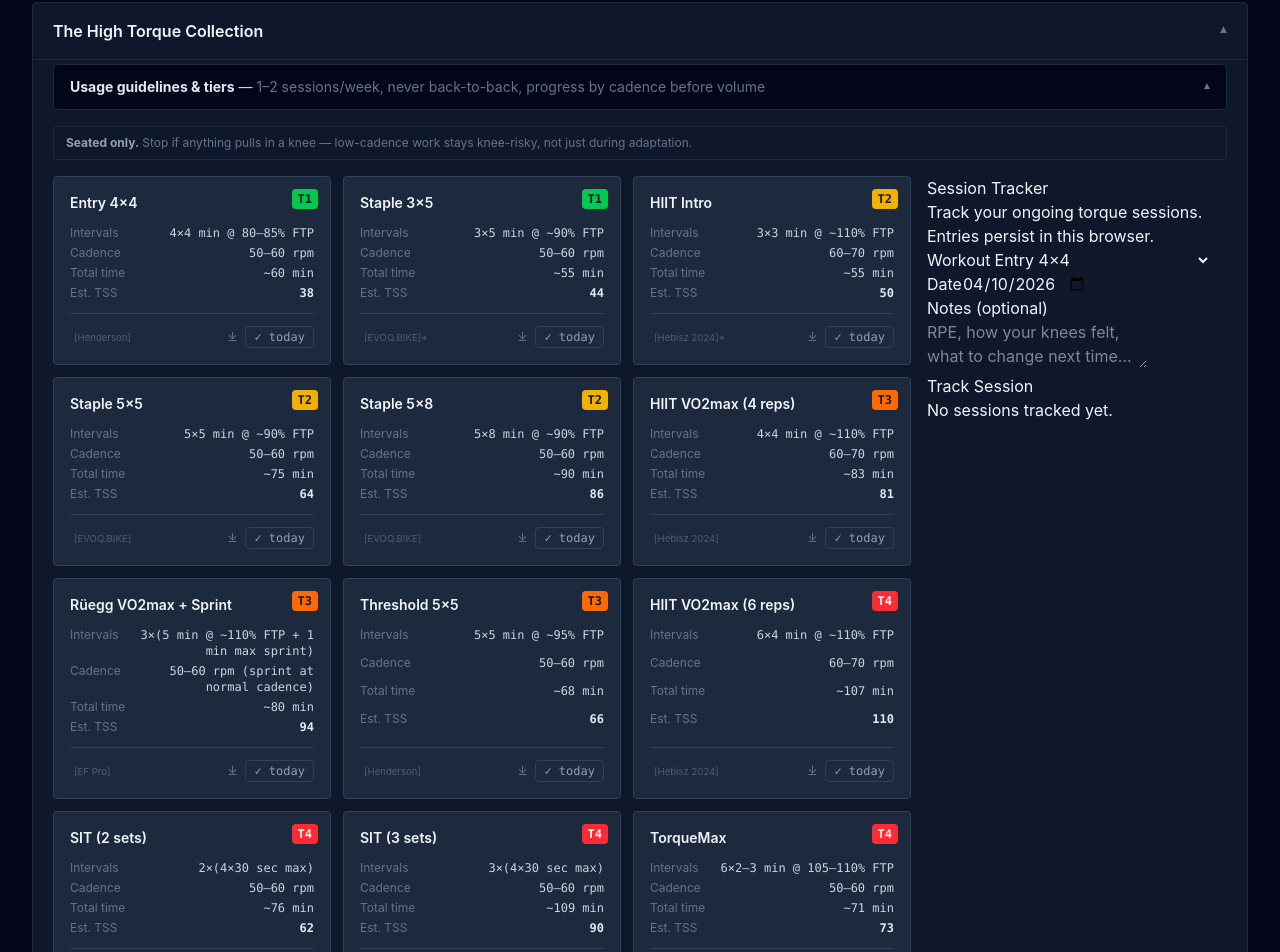
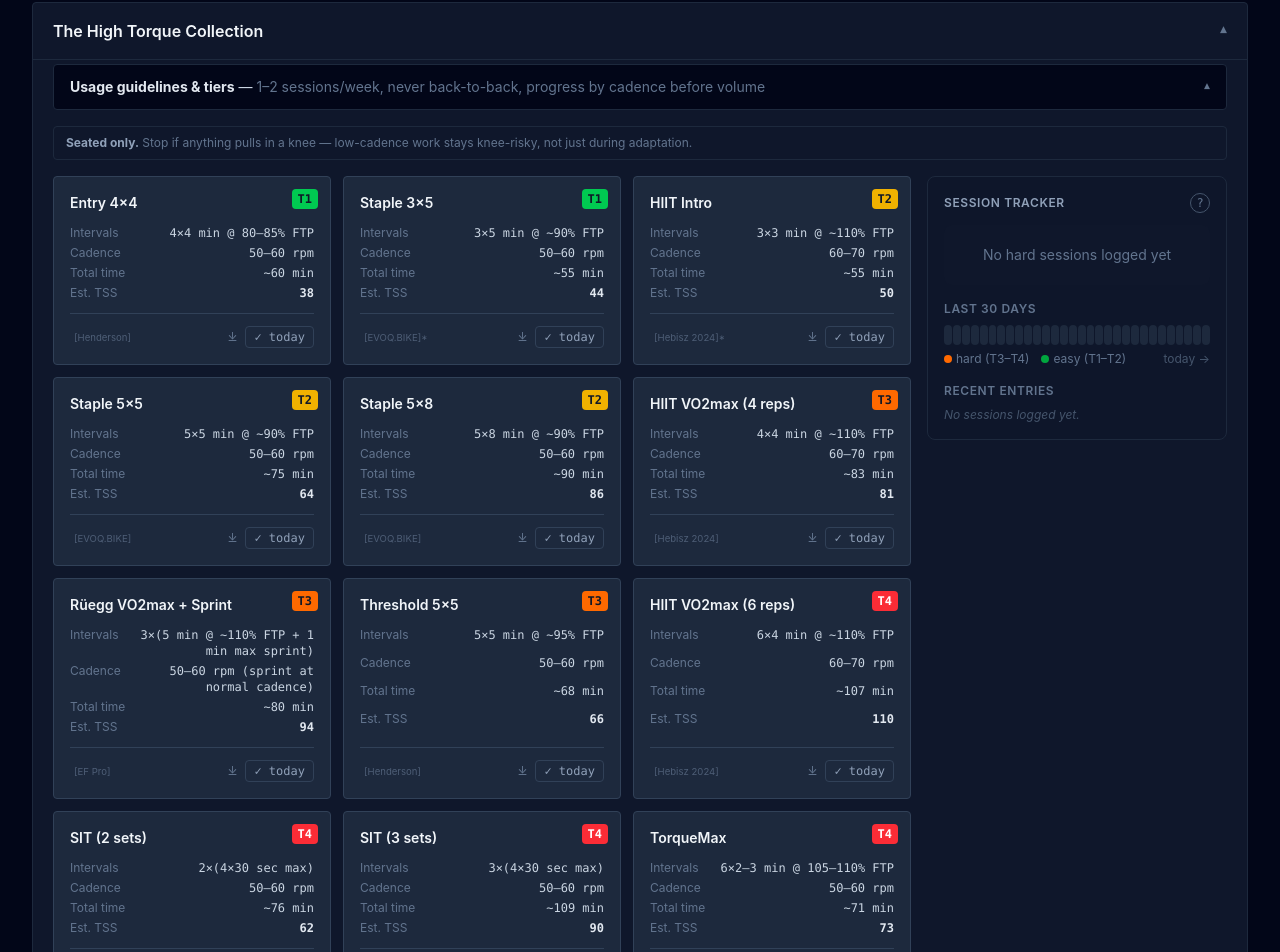
Before and after one commit to tomjelen/high-torque-training, a React (Vite) app in the folder site/: page / in a window 1280 px wide. Shown: the part 978-1930 px from the top of the page. Built offline with nearby package versions, Linux system fonts and the light colour scheme.

Commit message:
redesign phase 5 - session tracker

```diff
--- a/site/src/components/CollectionPanel.tsx
+++ b/site/src/components/CollectionPanel.tsx
@@ -21,12 +21,10 @@ export default function CollectionPanel({ state, setState }: Props) {
   }
 
   function handleDidThis(workoutId: string) {
-    const now = new Date()
-    const ymd = `${now.getFullYear()}-${String(now.getMonth() + 1).padStart(2, '0')}-${String(now.getDate()).padStart(2, '0')}`
     const entry: LogEntry = {
       id: `log-${Date.now()}-${Math.random().toString(36).slice(2, 8)}`,
       workoutId,
-      timestamp: new Date(ymd).toISOString(),
+      timestamp: new Date().toISOString(),
     }
     setState((prev) => ({ ...prev, log: [...prev.log, entry] }))
   }
@@ -57,7 +55,7 @@ export default function CollectionPanel({ state, setState }: Props) {
         </div>
 
         <aside>
-          <SessionTracker state={state} setState={setState} />
+          <SessionTracker state={state} />
         </aside>
       </div>
     </Panel>
--- /dev/null
+++ b/site/src/components/PrivacyPopover.tsx
@@ -0,0 +1,50 @@
+import { useState, useEffect, useRef } from 'react'
+
+export default function PrivacyPopover() {
+  const [open, setOpen] = useState(false)
+  const ref = useRef<HTMLDivElement>(null)
+
+  useEffect(() => {
+    if (!open) return
+    function handleClick(e: MouseEvent) {
+      if (ref.current && !ref.current.contains(e.target as Node)) {
+        setOpen(false)
+      }
+    }
+    document.addEventListener('mousedown', handleClick)
+    return () => document.removeEventListener('mousedown', handleClick)
+  }, [open])
+
+  return (
+    <div ref={ref} className="relative">
+      <button
+        type="button"
+        onClick={() => setOpen((o) => !o)}
+        className="w-5 h-5 rounded-full border border-slate-600 text-slate-500 hover:text-slate-300 hover:border-slate-400 text-xs font-mono leading-none flex items-center justify-center"
+        aria-label="Privacy info"
+      >
+        ?
+      </button>
+      {open && (
+        <div className="absolute right-0 top-7 w-72 bg-slate-800 border border-slate-700 rounded-lg p-4 shadow-xl z-20 text-sm text-slate-300 space-y-3">
+          <p>
+            Your session log lives in <strong className="text-slate-100">this browser only</strong>.
+            No account, no server — I don't want to run (or pay for) a backend, and nobody should
+            need to identify themselves to use this site.
+          </p>
+          <p className="text-slate-400">
+            Practical consequence: log on the device you check the tracker from. If you log on the
+            phone after a ride and then open the site on a laptop, the laptop won't see those entries.
+          </p>
+          <button
+            type="button"
+            onClick={() => setOpen(false)}
+            className="text-xs text-slate-500 hover:text-slate-300"
+          >
+            Close
+          </button>
+        </div>
+      )}
+    </div>
+  )
+}
--- a/site/src/components/SessionTracker.tsx
+++ b/site/src/components/SessionTracker.tsx
@@ -1,168 +1,87 @@
-import { useMemo, useState } from 'react'
-import { TIERS } from '../data'
-import type { AppState, LogEntry, Tier, Workout } from '../types'
+import { useMemo } from 'react'
+import { COLLECTION_WORKOUTS } from '../data'
+import TrackerCounter from './TrackerCounter'
+import TrackerStrip from './TrackerStrip'
+import TrackerLog from './TrackerLog'
+import PrivacyPopover from './PrivacyPopover'
+import type { AnnotatedEntry } from './TrackerLog'
+import type { AppState } from '../types'
 
 interface Props {
   state: AppState
-  setState: React.Dispatch<React.SetStateAction<AppState>>
 }
 
-interface WorkoutIndex {
-  workout: Workout
-  tier: Tier
+// Module-level: COLLECTION_WORKOUTS is a static constant, no need to recompute per mount
+const WORKOUT_META = new Map<string, { tier: number; name: string }>(
+  COLLECTION_WORKOUTS.map((w) => [w.id, { tier: w.tier ?? 0, name: w.name }]),
+)
+
+function isHardWorkout(workoutId: string): boolean {
+  return (WORKOUT_META.get(workoutId)?.tier ?? 0) >= 3
 }
 
-function buildWorkoutIndex(): Map<string, WorkoutIndex> {
-  const map = new Map<string, WorkoutIndex>()
-  for (const tier of TIERS) {
-    for (const workout of tier.workouts) {
-      map.set(workout.id, { workout, tier })
-    }
-  }
-  return map
+function roundHalfDay(days: number): number {
+  return Math.round(days * 2) / 2
 }
 
-function todayIso() {
-  const now = new Date()
-  const y = now.getFullYear()
-  const m = String(now.getMonth() + 1).padStart(2, '0')
-  const d = String(now.getDate()).padStart(2, '0')
-  return `${y}-${m}-${d}`
+function formatDateLabel(isoTimestamp: string): string {
+  const [y, m, d] = isoTimestamp.slice(0, 10).split('-').map(Number)
+  return new Date(y, m - 1, d).toLocaleDateString(undefined, { month: 'short', day: 'numeric' })
 }
 
-function formatRelative(dateStr: string): string {
-  // Parse as local date (not UTC) to avoid timezone shifts on the date boundary
-  const [y, m, d] = dateStr.split('-').map(Number)
-  if (!y || !m || !d) return dateStr
-  const then = new Date(y, m - 1, d)
-  const now = new Date()
-  const today = new Date(now.getFullYear(), now.getMonth(), now.getDate())
-  const diffDays = Math.round((today.getTime() - then.getTime()) / (1000 * 60 * 60 * 24))
-  if (diffDays === 0) return 'Today'
-  if (diffDays === 1) return 'Yesterday'
-  if (diffDays > 1 && diffDays < 7) return `${diffDays} days ago`
-  return then.toLocaleDateString(undefined, { year: 'numeric', month: 'short', day: 'numeric' })
-}
-
-function newId() {
-  return `log-${Date.now()}-${Math.random().toString(36).slice(2, 8)}`
-}
-
-export default function SessionTracker({ state, setState }: Props) {
-  const workoutIndex = useMemo(buildWorkoutIndex, [])
-  const [workoutId, setWorkoutId] = useState<string>(() => TIERS[0]?.workouts[0]?.id ?? '')
-  const [date, setDate] = useState<string>(todayIso)
-  const [notes, setNotes] = useState<string>('')
-
-  const sortedEntries = useMemo(
-    () =>
-      [...state.log].sort((a, b) => {
-        if (a.timestamp !== b.timestamp) return a.timestamp < b.timestamp ? 1 : -1
-        return a.id < b.id ? 1 : -1
-      }),
+export default function SessionTracker({ state }: Props) {
+  const sortedLog = useMemo(
+    () => [...state.log].sort((a, b) => b.timestamp.localeCompare(a.timestamp)),
     [state.log],
   )
 
-  function handleTrack(e: React.FormEvent) {
-    e.preventDefault()
-    if (!workoutId || !date) return
-    const entry: LogEntry = {
-      id: newId(),
-      workoutId,
-      timestamp: new Date(date).toISOString(),
-      ...(notes.trim() ? { notes: notes.trim() } : {}),
+  const daysSinceLastHard = useMemo(() => {
+    const lastHard = sortedLog.find((e) => isHardWorkout(e.workoutId))
+    if (!lastHard) return null
+    const diffMs = Date.now() - new Date(lastHard.timestamp).getTime()
+    return roundHalfDay(diffMs / (1000 * 60 * 60 * 24))
+  }, [sortedLog])
+
+  const dayMap = useMemo(() => {
+    const map = new Map<string, 'hard' | 'easy'>()
+    for (const entry of sortedLog) {
+      const day = entry.timestamp.slice(0, 10)
+      const hard = isHardWorkout(entry.workoutId)
+      if (!map.has(day) || hard) map.set(day, hard ? 'hard' : 'easy')
     }
-    setState((prev) => ({ ...prev, log: [...prev.log, entry] }))
-    setNotes('')
-    setDate(todayIso())
-  }
+    return map
+  }, [sortedLog])
 
-  function handleDelete(id: string) {
-    const entry = state.log.find((e) => e.id === id)
-    const label = (entry && workoutIndex.get(entry.workoutId)?.workout.name) ?? 'this entry'
-    if (!window.confirm(`Delete entry for ${label}?`)) return
-    setState((prev) => ({ ...prev, log: prev.log.filter((e) => e.id !== id) }))
-  }
+  const annotatedEntries = useMemo((): AnnotatedEntry[] => {
+    return sortedLog.map((entry, i) => {
+      const prev = sortedLog[i + 1]
+      const gap = prev
+        ? roundHalfDay(
+            (new Date(entry.timestamp).getTime() - new Date(prev.timestamp).getTime()) /
+              (1000 * 60 * 60 * 24),
+          )
+        : null
+      return {
+        id: entry.id,
+        name: WORKOUT_META.get(entry.workoutId)?.name ?? entry.workoutId,
+        isHard: isHardWorkout(entry.workoutId),
+        dateLabel: formatDateLabel(entry.timestamp),
+        gap,
+      }
+    })
+  }, [sortedLog])
 
   return (
-    <section className="session-tracker">
-      <h2>Session Tracker</h2>
-      <p>Track your ongoing torque sessions. Entries persist in this browser.</p>
-
-      <form className="tracker-form" onSubmit={handleTrack}>
-        <div className="tracker-form-row">
-          <label>
-            Workout
-            <select value={workoutId} onChange={(e) => setWorkoutId(e.target.value)}>
-              {TIERS.map((tier) => (
-                <optgroup key={tier.number} label={`T${tier.number} — ${tier.name}`}>
-                  {tier.workouts.map((w) => (
-                    <option key={w.id} value={w.id}>
-                      {w.name}
-                    </option>
-                  ))}
-                </optgroup>
-              ))}
-            </select>
-          </label>
-          <label>
-            Date
-            <input
-              type="date"
-              value={date}
-              max={todayIso()}
-              onChange={(e) => setDate(e.target.value)}
-            />
-          </label>
-        </div>
-        <label>
-          Notes <span className="tracker-optional">(optional)</span>
-          <textarea
-            rows={2}
-            value={notes}
-            onChange={(e) => setNotes(e.target.value)}
-            placeholder="RPE, how your knees felt, what to change next time…"
-          />
-        </label>
-        <button type="submit">Track Session</button>
-      </form>
-
-      {sortedEntries.length === 0 ? (
-        <p className="tracker-empty">No sessions tracked yet.</p>
-      ) : (
-        <ul className="tracker-entries">
-          {sortedEntries.map((entry) => {
-            const info = workoutIndex.get(entry.workoutId)
-            return (
-              <li key={entry.id} className="tracker-entry">
-                <div className="tracker-entry-head">
-                  <span className="tracker-entry-date">{formatRelative(entry.timestamp.slice(0, 10))}</span>
-                  {info && (
-                    <span
-                      className="tier-badge"
-                      style={{ backgroundColor: info.tier.color }}
-                    >
-                      T{info.tier.number}
-                    </span>
-                  )}
-                  <span className="tracker-entry-name">
-                    {info?.workout.name ?? `Unknown workout (${entry.workoutId})`}
-                  </span>
-                  <button
-                    type="button"
-                    className="tracker-delete"
-                    onClick={() => handleDelete(entry.id)}
-                    aria-label="Delete entry"
-                  >
-                    ×
-                  </button>
-                </div>
-                {entry.notes && <p className="tracker-entry-notes">{entry.notes}</p>}
-              </li>
-            )
-          })}
-        </ul>
-      )}
-    </section>
+    <div className="bg-slate-900/50 border border-slate-800 rounded-lg p-4">
+      <div className="flex items-center justify-between mb-3">
+        <h2 className="text-xs font-semibold text-slate-400 uppercase tracking-wider m-0">
+          Session Tracker
+        </h2>
+        <PrivacyPopover />
+      </div>
+      <TrackerCounter daysSince={daysSinceLastHard} />
+      <TrackerStrip dayMap={dayMap} />
+      <TrackerLog entries={annotatedEntries} />
+    </div>
   )
 }
--- /dev/null
+++ b/site/src/components/TrackerCounter.tsx
@@ -0,0 +1,20 @@
+interface Props {
+  daysSince: number | null
+}
+
+export default function TrackerCounter({ daysSince }: Props) {
+  return (
+    <div className="bg-slate-900 rounded-lg px-4 py-5 text-center mb-4">
+      {daysSince === null ? (
+        <p className="text-slate-500 text-sm m-0">No hard sessions logged yet</p>
+      ) : (
+        <div>
+          <div className="text-4xl font-mono font-bold text-green-400 leading-none">
+            {daysSince % 1 === 0 ? daysSince : daysSince.toFixed(1)}
+          </div>
+          <div className="text-slate-400 text-xs mt-2">days since last HARD session</div>
+        </div>
+      )}
+    </div>
+  )
+}
--- /dev/null
+++ b/site/src/components/TrackerLog.tsx
@@ -0,0 +1,66 @@
+import { useState } from 'react'
+
+export interface AnnotatedEntry {
+  id: string
+  name: string
+  isHard: boolean
+  dateLabel: string
+  gap: number | null
+}
+
+const INITIAL_SHOW = 5
+
+function formatGap(days: number): string {
+  const val = days % 1 === 0 ? `${days}d` : `${days.toFixed(1)}d`
+  return `+${val}`
+}
+
+interface Props {
+  entries: AnnotatedEntry[]
+}
+
+export default function TrackerLog({ entries }: Props) {
+  const [showAll, setShowAll] = useState(false)
+
+  const visible = showAll ? entries : entries.slice(0, INITIAL_SHOW)
+  const hasMore = entries.length > INITIAL_SHOW
+
+  return (
+    <div>
+      <p className="text-xs font-semibold text-slate-500 uppercase tracking-wider mb-2 m-0">
+        Recent entries
+      </p>
+      {entries.length === 0 ? (
+        <p className="text-slate-600 text-xs italic m-0">No sessions logged yet.</p>
+      ) : (
+        <>
+          <ul className="space-y-2 m-0 p-0 list-none">
+            {visible.map(({ id, name, isHard, dateLabel, gap }) => (
+              <li key={id} className="flex items-baseline gap-2 text-xs">
+                <span
+                  className={`flex-shrink-0 w-2 h-2 rounded-full mt-0.5 ${
+                    isHard ? 'bg-orange-500' : 'bg-green-500'
+                  }`}
+                />
+                <span className="text-slate-500 flex-shrink-0 w-12">{dateLabel}</span>
+                <span className="text-slate-300 truncate flex-1 min-w-0">{name}</span>
+                {gap !== null && (
+                  <span className="text-slate-600 flex-shrink-0 font-mono">{formatGap(gap)}</span>
+                )}
+              </li>
+            ))}
+          </ul>
+          {hasMore && (
+            <button
+              type="button"
+              onClick={() => setShowAll((v) => !v)}
+              className="mt-3 text-xs text-slate-500 hover:text-slate-300"
+            >
+              {showAll ? '↑ show fewer' : `view full log → (${entries.length})`}
+            </button>
+          )}
+        </>
+      )}
+    </div>
+  )
+}
--- /dev/null
+++ b/site/src/components/TrackerStrip.tsx
@@ -0,0 +1,58 @@
+const DAYS = 30
+
+function getLast30Days(): string[] {
+  const days: string[] = []
+  const now = new Date()
+  for (let i = DAYS - 1; i >= 0; i--) {
+    const d = new Date(Date.UTC(now.getUTCFullYear(), now.getUTCMonth(), now.getUTCDate() - i))
+    days.push(d.toISOString().slice(0, 10))
+  }
+  return days
+}
+
+interface Props {
+  dayMap: Map<string, 'hard' | 'easy'>
+}
+
+export default function TrackerStrip({ dayMap }: Props) {
+  const days = getLast30Days()
+
+  return (
+    <div className="mb-4">
+      <p className="text-xs font-semibold text-slate-500 uppercase tracking-wider mb-2 m-0">
+        Last 30 days
+      </p>
+      <div className="flex gap-px" style={{ height: '20px' }}>
+        {days.map((day) => {
+          const kind = dayMap.get(day)
+          return (
+            <div
+              key={day}
+              className={`flex-1 rounded-sm ${
+                kind === 'hard'
+                  ? 'bg-orange-500'
+                  : kind === 'easy'
+                    ? 'bg-green-600'
+                    : 'bg-slate-800'
+              }`}
+              title={day}
+            />
+          )
+        })}
+      </div>
+      <div className="flex justify-between mt-1.5">
+        <div className="flex items-center gap-3 text-xs text-slate-500">
+          <span className="flex items-center gap-1">
+            <span className="inline-block w-2 h-2 rounded-sm bg-orange-500" />
+            hard (T3–T4)
+          </span>
+          <span className="flex items-center gap-1">
+            <span className="inline-block w-2 h-2 rounded-sm bg-green-600" />
+            easy (T1–T2)
+          </span>
+        </div>
+        <span className="text-xs text-slate-600">today →</span>
+      </div>
+    </div>
+  )
+}
```
Also changed, not shown: 1 other file (tests, documents, lock files or other folders).
